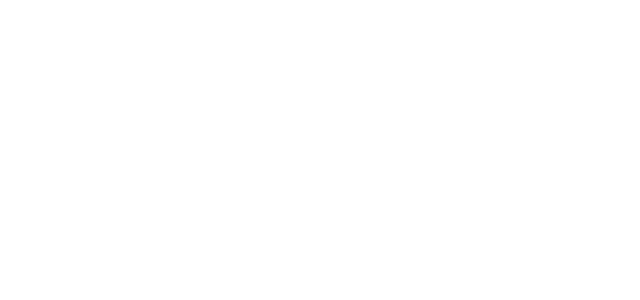
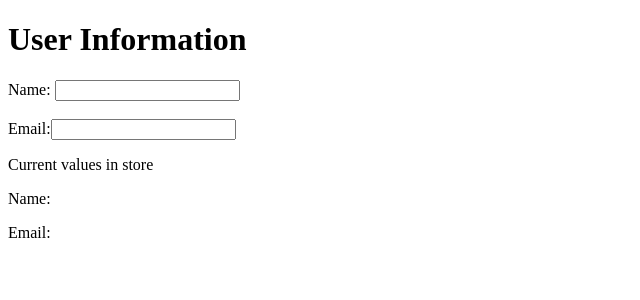
Before and after one commit to acciojob/user-info-redux-anitha-anii, a React app: page / in a window 1280 px wide. Shown: the top 300 px of the page, without its empty margins (0-640 px from the left). Built offline with nearby package versions, Linux system fonts and the light colour scheme.

Commit message:
'chnages'

```diff
--- a/package.json
+++ b/package.json
@@ -13,12 +13,14 @@
   "license": "ISC",
   "dependencies": {
     "css-loader": "^4.3.0",
+    "cypress": "^9.5.0",
     "jest-junit": "^11.1.0",
     "react": "^16.13.1",
     "react-dom": "^16.13.1",
+    "react-redux": "^8.1.1",
+    "redux": "^4.2.1",
     "style-loader": "^1.2.1",
-    "webpack-cli": "^3.3.12",
-    "cypress": "^9.5.0"
+    "webpack-cli": "^3.3.12"
   },
   "jest": {
     "moduleNameMapper": {
--- /dev/null
+++ b/src/components/Actions.js
@@ -0,0 +1,13 @@
+// actions.js
+export const UPDATE_NAME = "UPDATE_NAME";
+export const UPDATE_EMAIL = "UPDATE_EMAIL";
+
+export const updateName = (name) => ({
+  type: UPDATE_NAME,
+  payload: name,
+});
+
+export const updateEmail = (email) => ({
+  type: UPDATE_EMAIL,
+  payload: email,
+});
--- a/src/components/App.js
+++ b/src/components/App.js
@@ -1,13 +1,45 @@
+import React from "react";
+import { useSelector, useDispatch } from "react-redux";
+import { updateName, updateEmail } from "./Actions";
+import "./../styles/App.css";
 
-import React from "react";
-import './../styles/App.css';
 
 const App = () => {
+  const name = useSelector((state) => state.name);
+  const email = useSelector((state) => state.email);
+  const dispatch = useDispatch();
+
+  const handleNameChange = (event) => {
+    dispatch(updateName(event.target.value));
+  };
+
+  const handleEmailChange = (event) => {
+    dispatch(updateEmail(event.target.value));
+  };
+
   return (
     <div>
-        {/* Do not remove the main div */}
+      {/* Do not remove the main div */}
+      <h1>User Information</h1>
+      <label>Name: </label>
+      <input
+        type="text"
+        value={name}
+        onChange={handleNameChange}
+
+      /><br /><br />
+      <label>Email:</label>
+      <input
+        type="email"
+        value={email}
+        onChange={handleEmailChange}
+
+      />
+      <p>Current values in store</p>
+      <p>Name: {name}</p>
+      <p>Email: {email}</p>
     </div>
-  )
-}
+  );
+};
 
-export default App
+export default App;
--- /dev/null
+++ b/src/components/reducers.js
@@ -0,0 +1,25 @@
+import { UPDATE_NAME, UPDATE_EMAIL } from "./Actions";
+
+const initialState = {
+  name: "",
+  email: "",
+};
+
+const userReducer = (state = initialState, action) => {
+  switch (action.type) {
+    case UPDATE_NAME:
+      return {
+        ...state,
+        name: action.payload,
+      };
+    case UPDATE_EMAIL:
+      return {
+        ...state,
+        email: action.payload,
+      };
+    default:
+      return state;
+  }
+};
+
+export default userReducer;
--- /dev/null
+++ b/src/components/store.js
@@ -0,0 +1,6 @@
+import { createStore } from "redux";
+import userReducer from "./reducers";
+
+const store = createStore(userReducer);
+
+export default store;
--- a/src/index.js
+++ b/src/index.js
@@ -1,7 +1,11 @@
 import React from "react";
 import ReactDOM from "react-dom";
 import App from "./components/App";
+import { Provider } from "react-redux";
+import store from "./components/store";
 
-
-
-ReactDOM.render(<App />, document.getElementById("root"));
+ReactDOM.render(
+  <Provider store={store}>
+  <App />
+</Provider>
+, document.getElementById("root"));
```
Also changed, not shown: 1 other file (tests, documents, lock files or other folders).
